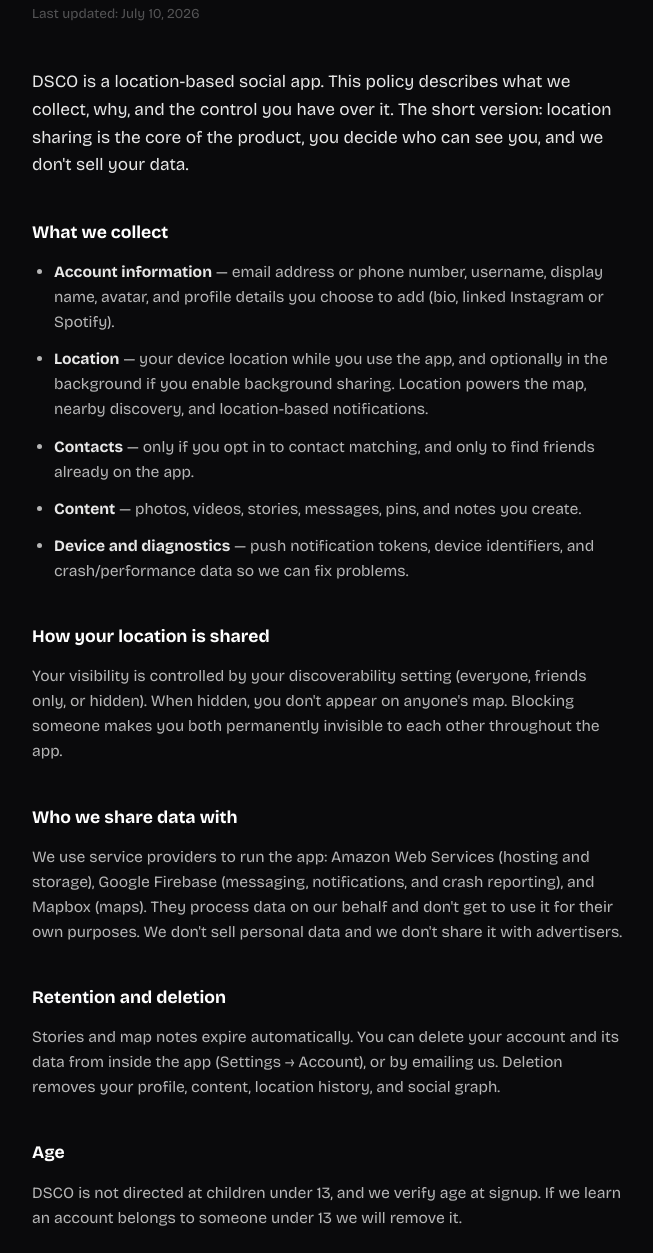
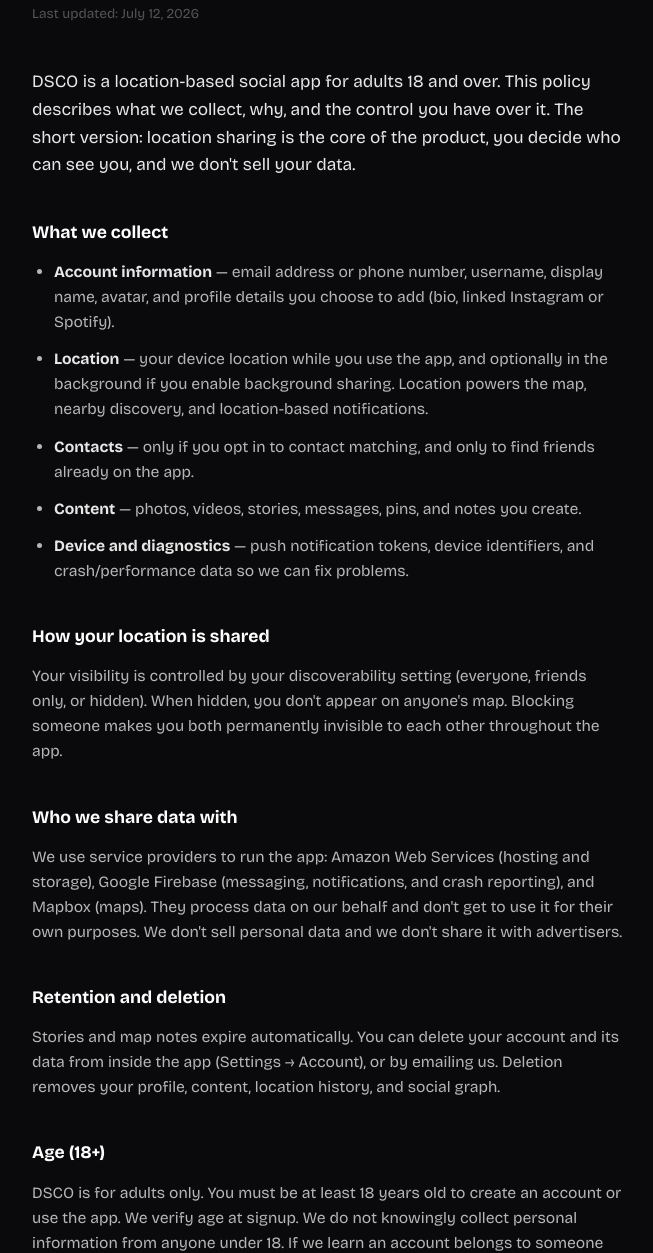
Before and after one commit to jacobshear/dsco-admin, a plain HTML site: page privacy.html in a window 1280 px wide. Shown: the part 192-1445 px from the top of the page, without its empty margins (312-965 px from the left). Drawn offline with nearby package versions, Linux system fonts and the light colour scheme.

Commit message:
Legal: set Privacy and Terms eligibility to 18+
Align public site with the app age gate. Privacy Age section and Terms Eligibility no longer use the under-13 / 13+ wording.

```diff
--- a/privacy.html
+++ b/privacy.html
@@ -24,9 +24,9 @@
 
     <main class="prose-page">
         <h1>Privacy Policy</h1>
-        <div class="updated">Last updated: July 10, 2026</div>
+        <div class="updated">Last updated: July 12, 2026</div>
 
-        <p class="lede">DSCO is a location-based social app. This policy describes what we collect, why, and the control you have over it. The short version: location sharing is the core of the product, you decide who can see you, and we don't sell your data.</p>
+        <p class="lede">DSCO is a location-based social app for adults 18 and over. This policy describes what we collect, why, and the control you have over it. The short version: location sharing is the core of the product, you decide who can see you, and we don't sell your data.</p>
 
         <h2>What we collect</h2>
         <ul>
@@ -46,8 +46,8 @@
         <h2>Retention and deletion</h2>
         <p>Stories and map notes expire automatically. You can delete your account and its data from inside the app (Settings → Account), or by emailing us. Deletion removes your profile, content, location history, and social graph.</p>
 
-        <h2>Age</h2>
-        <p>DSCO is not directed at children under 13, and we verify age at signup. If we learn an account belongs to someone under 13 we will remove it.</p>
+        <h2>Age (18+)</h2>
+        <p>DSCO is for adults only. You must be at least 18 years old to create an account or use the app. We verify age at signup. We do not knowingly collect personal information from anyone under 18. If we learn an account belongs to someone under 18, we will remove it and delete associated data promptly.</p>
 
         <h2>Changes</h2>
         <p>If this policy changes materially we'll note it here with a new date.</p>
```
Also changed, not shown: terms.html (+2 -2 lines).
